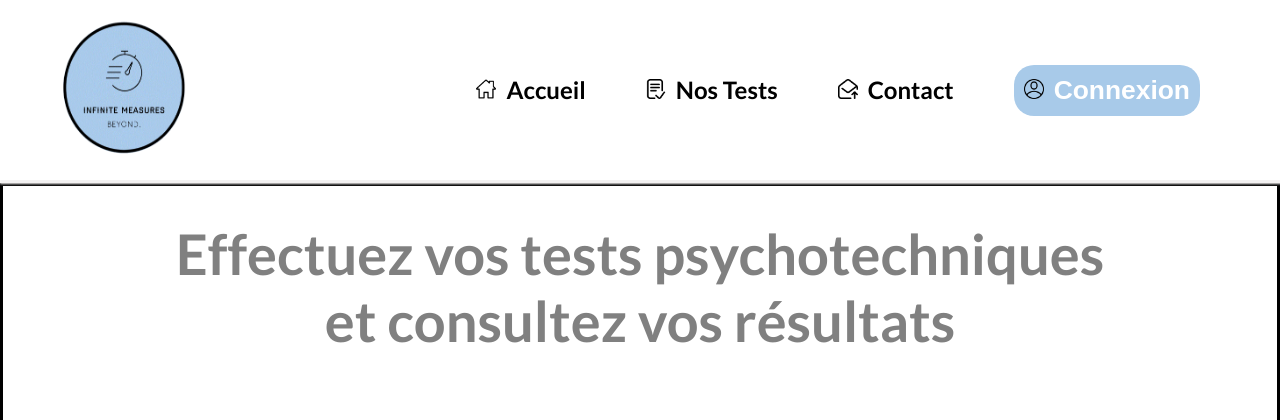
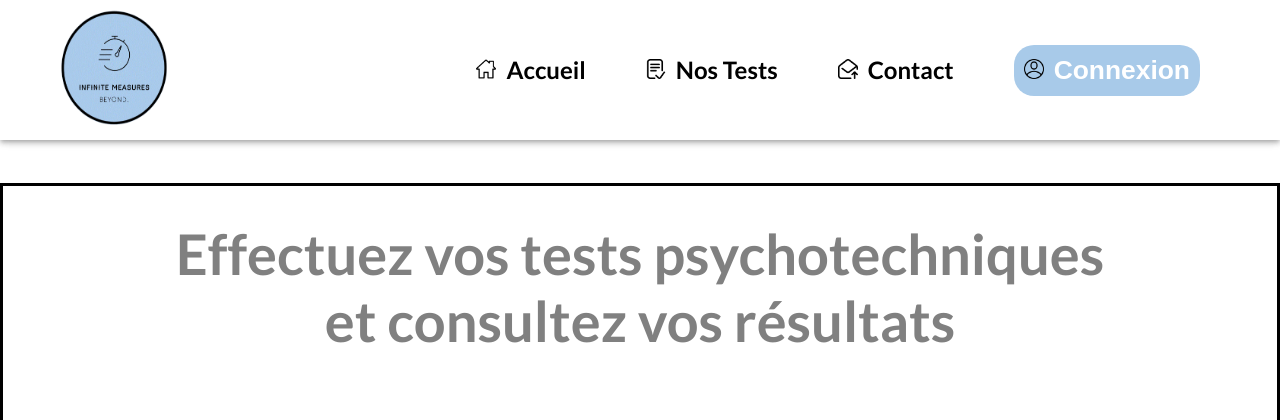
Before and after one commit to SebLds/TechCare, a PHP site: page /home.php in a window 1280 px wide. Shown: the top 420 px of the page. Run offline with PHP 8.4, Linux system fonts and the light colour scheme.

Commit message:
Update header.css
Modif header

```diff
--- a/CSS/header.css
+++ b/CSS/header.css
@@ -3,14 +3,14 @@ header {
   position: fixed;
   top: 0;
   left: 0;
-  height: 180px;
+  height: 140px;
   width: 100%;
   display: flex;
   flex-direction: row;
   align-items: center;
   justify-content: space-between;
   z-index: 10000000;
-  box-shadow: 2px 2px 2px 2px #f3f1f1;
+  box-shadow: 0px 2px 4px -1px rgba(0,0,0,0.2),0px 4px 5px 0px rgba(0,0,0,0.14),0px 1px 10px 0px rgba(0,0,0,0.12);
 }
 
 .logo {
@@ -19,8 +19,8 @@ header {
 }
 
 #logo {
-  width: 150px;
-  height: 150px;
+  width: 130px;
+  height: 130px;
   cursor: pointer;
   margin: 0;
 }
@@ -245,11 +245,12 @@ body {
   position: absolute;
   width: 100vw;
   height: 30vh;
-  top: 160px;left: 0;
+  top: 140px;left: 0;
   flex-direction: column;
   justify-content: center;
   align-items: center;
   color: #fff;
+  box-shadow: 0px 2px 4px -1px rgba(0,0,0,0.2),0px 4px 5px 0px rgba(0,0,0,0.14),0px 1px 10px 0px rgba(0,0,0,0.12);
 }
 
 .navbar li {
```
